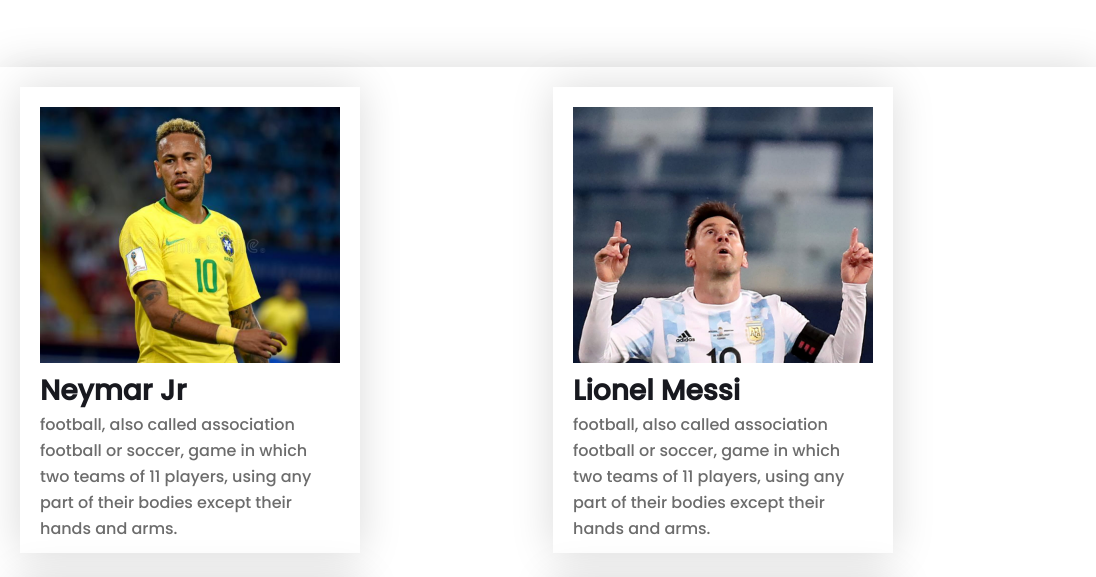
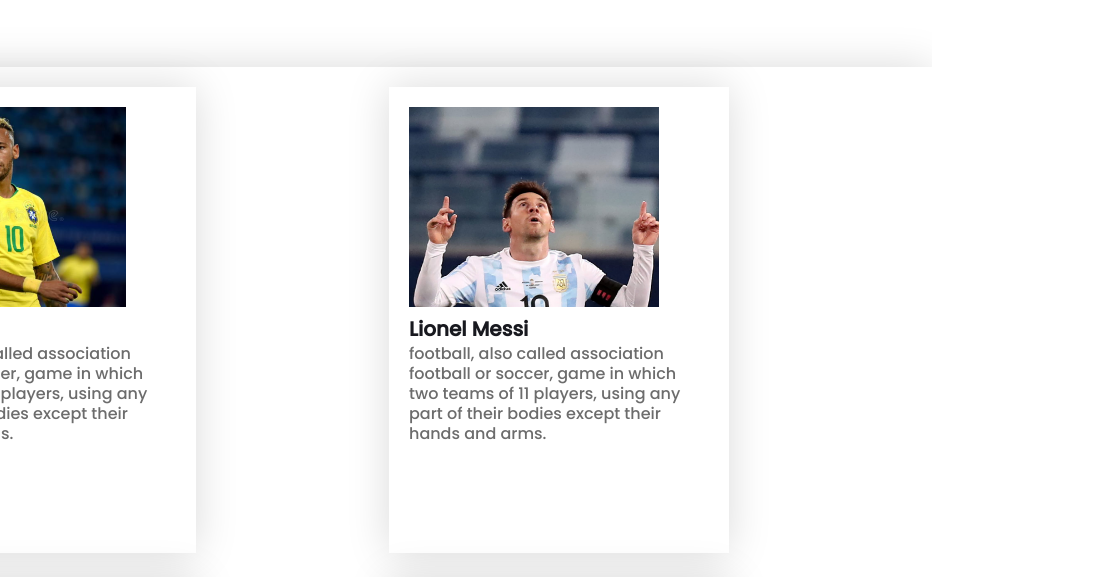
Before and after one commit to sourovsobhan/football-play, a plain HTML site: page index.html in a window 768 px wide. Shown: the part 210-787 px from the top of the page, 1096 px wide, since content can reach past the window. Drawn offline with Linux system fonts and the light colour scheme.

Commit message:
remove width for responsive

```diff
--- a/styles/style.css
+++ b/styles/style.css
@@ -241,7 +241,6 @@
     padding: 0;
   }
   .player {
-    width: 100%;
     padding: 10px 20px;
   }
   p.player-description {
@@ -310,10 +309,6 @@
     width: 100%;
   }
 
-  .players {
-    grid-column-gap: 10px;
-  }
-
   .football-header {
     padding: 0px;
     width: 100%;
@@ -328,9 +323,33 @@
     height: 200px;
     margin-right: 70px;
   }
+
+  main {
+    flex-wrap: nowrap;
+  }
+
   .container {
     width: 100%;
   }
+  .players {
+    grid-column-gap: 10px;
+  }
+
+  .player-image img {
+    width: 250px;
+    height: 200px;
+  }
+  .player {
+    width: 300px;
+    height: 426px;
+  }
+  h2.player-title {
+    font-size: 20px;
+  }
+  p.player-description {
+    line-height: 20px;
+  }
+
   .feature-wrap {
     width: 100%;
   }
```
